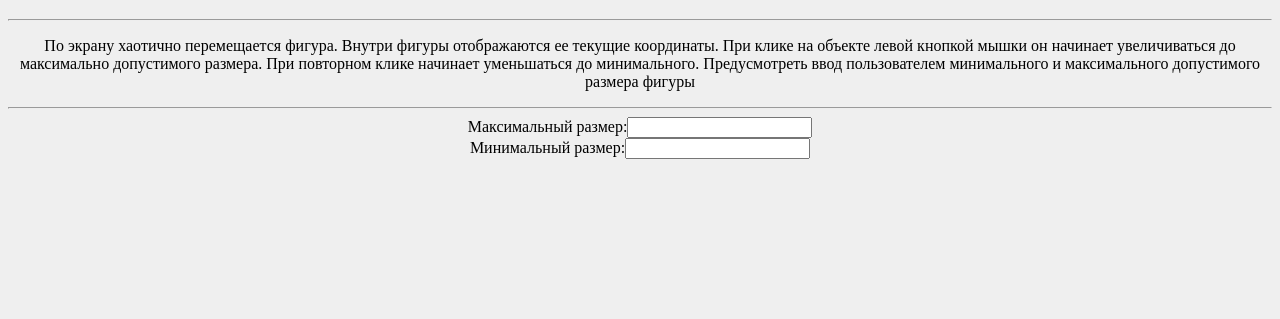
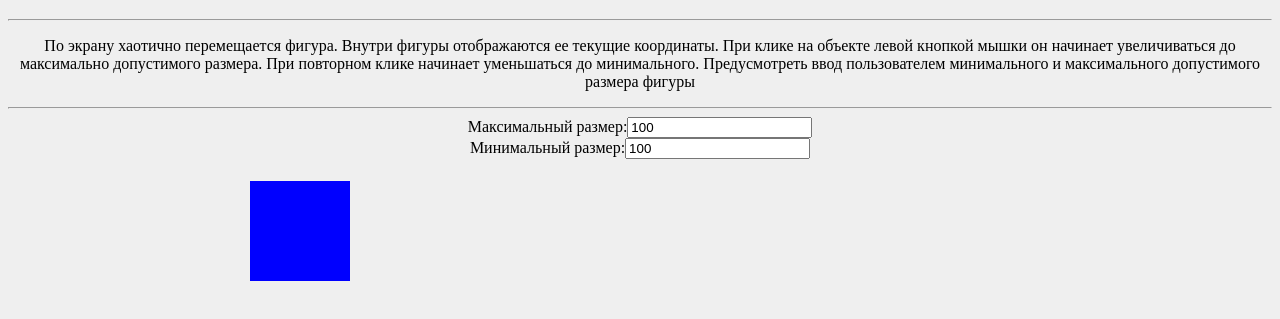
Before and after one commit to INoorik/trir_lab_5, a plain HTML site: page index.html in a window 1280 px wide. Shown: the part 69-388 px from the top of the page. Drawn offline with Linux system fonts and the light colour scheme.

Commit message:
Min and max start value added

```diff
--- a/css/style.css
+++ b/css/style.css
@@ -4,6 +4,11 @@ body{
     align-content: center;
 }
 
-.box {
+#box {
   background-color: blue;
+  width: 100px;
+  height: 100px;
+  position: absolute;
+  left:250px;
+  top:250px;
 }
--- a/index.html
+++ b/index.html
@@ -19,9 +19,11 @@
 пользователем минимального и максимального допустимого размера фигуры</p>
           <hr>
           <form>
-              Максимальный размер:<input type="number" id="max_size">
+              Максимальный размер:<input type="number" id="max_size"
+                value=100>
             </br>
-              Минимальный размер:<input type="number" id="min_size">
+              Минимальный размер:<input type="number" id="min_size"
+                value=100>
           </form>
           <div id="box"></div>
     </body>
```
